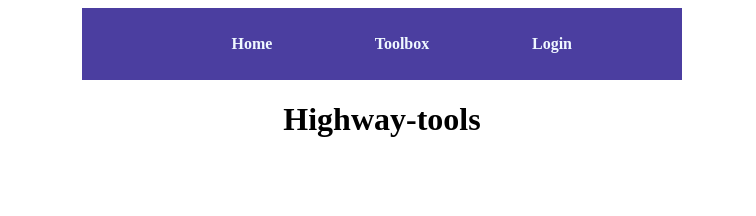
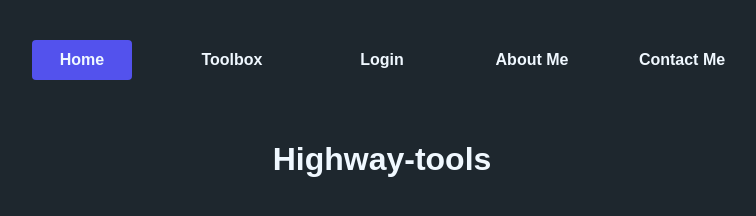
Before and after one commit to wryte123/highway-tools, a plain HTML site: page index.html in a window 1280 px wide. Shown: the whole page, without its empty margins (258-1014 px from the left). Drawn offline with Linux system fonts and the light colour scheme.

Commit message:
Add About Me and Contact Me links to navigation

```diff
--- a/index.html
+++ b/index.html
@@ -22,6 +22,9 @@
             <li><a href="index.html">Home</a></li>
             <li><a href="toolbox.html">Toolbox</a></li>
             <li><a href="login.html">Login</a></li>
+            <li><a href="about.html">About Me</a></li>
+            <li><a href="contact.html">Contact Me</a></li>
+            <div class="slider"></div>
           </ul>
         </nav>
         <h1>Highway-tools</h1>
--- a/styles/main.css
+++ b/styles/main.css
@@ -1,7 +1,15 @@
+html,
 body {
-  display: flex;
-  justify-content: center;
-  align-items: center;
+  margin: 0;
+  font-family: "PingFang SC", "Microsoft Yahei", sans-serif;
+}
+
+body {
+  background-color: #1e272e;
+}
+
+* {
+  box-sizing: border-box;
 }
 
 .container {
@@ -15,14 +23,20 @@ body {
 h1 {
   text-align: center;
   margin-bottom: 20px;
+  color: aliceblue;
 }
 
 .head-nav {
   display: flex;
   justify-content: center;
   align-items: center;
-  height: auto;
-  background-color: #4b3ea0;
+  height: 120px;
+}
+
+.head-ul,
+.head-li {
+  margin: 0;
+  padding: 0;
 }
 
 .head-ul {
@@ -42,3 +56,46 @@ h1 {
   text-decoration: none;
   font-weight: bold;
 }
+
+.head-ul li a:hover {
+  background-color: #f5f5f5;
+}
+
+.slider {
+  width: 100px;
+  height: 40px;
+  background-color: #5352ed;
+  border-radius: 4px;
+  position: absolute;
+  left: 25px;
+  bottom: 0;
+  z-index: -1;
+  transition: all ease 0.4s;
+}
+
+ul li:nth-child(1):hover ~ .slider,
+li:nth-child(1).current ~ .slider {
+  left: 25px;
+}
+
+ul li:nth-child(2):hover ~ .slider,
+li:nth-child(2).current ~ .slider {
+  left: 174px;
+}
+
+ul li:nth-child(3):hover ~ .slider,
+li:nth-child(3).current ~ .slider {
+  left: 324px;
+
+}
+
+ul li:nth-child(4):hover ~ .slider,
+li:nth-child(4).current ~ .slider {
+  left: 474px;
+}
+
+ul li:nth-child(5):hover ~ .slider,
+li:nth-child(5).current ~ .slider {
+  width: 125px;
+  left: 612px;
+}
```
